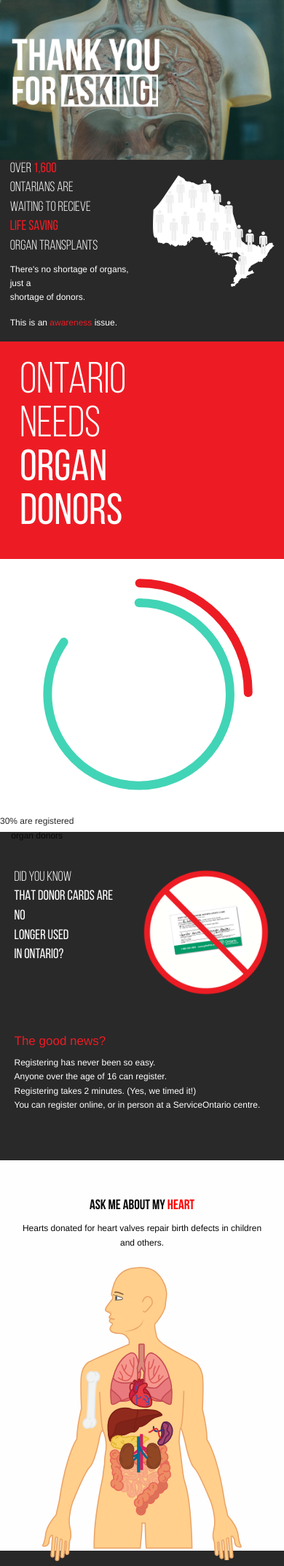
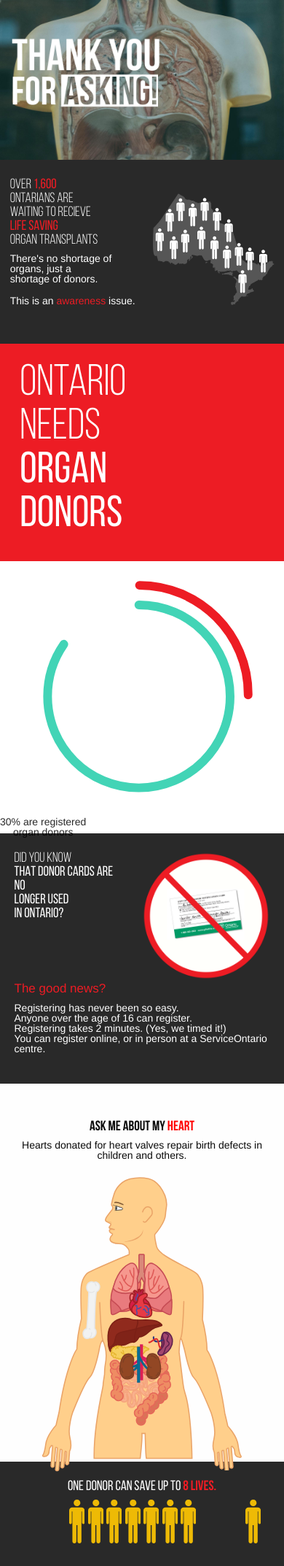
Before and after one commit to sdegrootefanshawe/Organ_Donation, a PHP site: page / in a window 390 px wide. Shown: the part 285-2431 px from the top of the page at 73% size. Run offline with PHP 8.4, Linux system fonts and the light colour scheme.

Commit message:
add new files

```diff
--- a/css/style.css
+++ b/css/style.css
@@ -30,11 +30,12 @@
   font-weight: 700; }
 
 p {
-  font-size: 12px !important; }
+  font-size: 14px !important;
+  line-height: 1 !important; }
 
 h3 {
   font-size: 24px;
-  line-height: 1;
+  line-height: 1 !important;
   padding-top: 25px;
   padding-bottom: 25px; }
 
@@ -103,12 +104,16 @@
   background-color: #ed1c24; }
 
 .map {
-  color: #fff; }
+  color: #fff;
+  padding-top: 25px;
+  padding-bottom: 25px; }
   .map span {
     color: #ed1c24; }
   .map h3 {
     font-family: "bebasbook";
-    padding-left: 7%; }
+    padding-left: 7%;
+    padding-top: 0;
+    padding-bottom: 0; }
     .map h3 span {
       font-family: "bebasregular"; }
     @media (min-width: 480px) {
@@ -166,10 +167,12 @@
   color: #fff;
   padding-left: 5%;
   padding-right: 5%;
-  padding-bottom: 50px; }
-  .donor-card div {
-    padding-top: 50px;
-    padding-bottom: 50px; }
+  padding-top: 25px;
+  padding-bottom: 25px; }
+  @media (min-width: 960px) {
+    .donor-card {
+      padding-top: 100px;
+      padding-bottom: 100px; } }
   .donor-card div img {
     max-width: 50%; }
   .donor-card div h3 {
--- a/index.html
+++ b/index.html
@@ -43,11 +43,11 @@
             <div class="mapsvg small-6 float-right column">
                 <svg version="1.1" xmlns="http://www.w3.org/2000/svg" xmlns:xlink="http://www.w3.org/1999/xlink" x="0px" y="0px" viewbox="0 0 400 400" style="enable-background:new 0 0 400 400;" xml:space="preserve">
 <style type="text/css">
-  .st0{fill:#cccccc;}
-  .st1{fill:#F0EFEF;}
+  .st01{fill:#565656;}
+  .st11111{fill:#ffffff;}
 </style>
 <g id="map">
-  <path class="st0" d="M370.4,241.9c0,0,0.1-0.1,0.1-0.2l-3-1.3l-0.7-6c0,0-3.4-1-8.7,1.2c-2.3,2.8-3.4,2.9-4.1,3.1
+  <path class="st01" d="M370.4,241.9c0,0,0.1-0.1,0.1-0.2l-3-1.3l-0.7-6c0,0-3.4-1-8.7,1.2c-2.3,2.8-3.4,2.9-4.1,3.1
     c-1.7,1.7-5.5,4.5-6,5.5c-0.4,1-1.1,3.5-2.2,2.6c-1.2-0.9-6.5-3.6-6.5-0.1c-0.2,1.2-1.2,1.5-2.1,1.1c-0.9-0.4-2.6-0.6-3.3-0.3
     c-0.7,0.3-1.6-0.1-2-1.2c-0.4-1.1-0.7-1.7-1.7-2c-1-0.4-1.3-1.2-1.4-2.2c-0.1-1-3.4-1.6-2.7-0.3c0.7,1.3,0.8,2.7-0.7,2.5
     c-1.5-0.2-4.9-1.2-5.6-2.8c-1.6-1-5.4-2.6-7.7-2.3c-2.3,0.2-8.2-0.1-9.4,1.4c-1.4-0.2-4.5-0.5-6.2,0.6c-0.8,0.3-1.2-0.5-1.3-0.9
@@ -129,7 +129,7 @@
     s-0.1-2,0.8-2c0.6,0.1,0.5-0.9,0.6-1.4c0.1-0.4,1.3-3.8,5.5-5.3c1.8-0.6,2.8-1.7,3-2.5c0.2-0.8,0.6-2.5,2.7-3.2
     c0.8-0.3,1-0.7,1.1-1.3c0.1-0.6,0.5-1.6,0.7-2.2c0.2-0.5,1.8-5.9,3.2-6.1c0.7-1.3,1.4-2.7,2-3.9c1.8-3.3,5.5-6.9,6.4-7
     c0.6-0.1,1.1-0.2,1.4-0.4c0.1-0.5,0.2-1.2,0.5-2.1C367.9,244.5,369.7,242.5,370.4,241.9z"/>
-  <path class="st0" d="M254,274.6c0.4,0.3,0.5,0.1,1-0.5c1-1.6-0.1-2.1-0.5-2l-0.3-0.1c0,0,1.3-3.8,1.6-5.2c0.4-1.4-1-1.6-1.4-1
+  <path class="st01" d="M254,274.6c0.4,0.3,0.5,0.1,1-0.5c1-1.6-0.1-2.1-0.5-2l-0.3-0.1c0,0,1.3-3.8,1.6-5.2c0.4-1.4-1-1.6-1.4-1
     c0,0-0.3-1.3-0.3-2c-0.7-0.7-1.6,0.8-1.5,1c0.1,0.3,0.1,0.6-0.1,0.9c-0.2,0.2-0.1,0.6-0.2,0.9c-0.1,0.3-0.3,0.3-0.5,0
     c-0.1-1.7-0.3-1.9-0.8-1.9c0-0.3-0.5-0.7-1-1.1c-0.2-1.6-1.4-1.2-1.9-0.6l-0.8-0.2c0,0-0.2,0.5-0.5,1.1c0,0.3-0.1,0.8-0.5,1
     c-0.4,0.2-0.3,0.8-0.1,1.2c-0.7,0.1-1-0.5-1.3-0.9c-0.6,0.1-0.9,0.1-1.5-0.5c-0.6-0.6-1,0.2-1.6,0.4c-0.5,0.2-1.9,1.3-2.2,1.7
@@ -138,15 +138,15 @@
     c0.6-0.5,1.3-0.3,3,0.1c2-0.4,3.3-0.3,4-0.2c0.8-0.2,1.2,0.2,1.7-0.1c0.5,0.6,2.5,0.8,2.5,0.8l-0.1-0.3l1.1,0l0.6,0.6
     c0,0,1.2,0.3,2.2,0.4c0,0,0.1,0.1,0.4,0.5c0.8-0.1,1.2,0.1,1.6,0.3c0.4,0.3,0.5,0.3,0.7,0.1c0.2-0.2,1.4-0.2,2.1-0.1
     C252.7,273.3,253.6,274.3,254,274.6z"/>
-  <path class="st0" d="M228.2,268.6c0.4-0.1-0.9,0.3-1-0.2c0-0.1,0-0.5-0.4-0.3c-1,0.2-1,0.9-1,1.4c-0.5,0.3-0.6,1.4-0.2,2
+  <path class="st01" d="M228.2,268.6c0.4-0.1-0.9,0.3-1-0.2c0-0.1,0-0.5-0.4-0.3c-1,0.2-1,0.9-1,1.4c-0.5,0.3-0.6,1.4-0.2,2
     c0.4-0.8,1.2-0.2,1.9,0.1c0.7,0.3,0.8-0.5,1.1-1c0.3-0.5,0.1-1,0.1-1.3C228.7,268.9,228.7,268.5,228.2,268.6z"/>
-  <path class="st0" d="M213.9,264.2c0.1,0.7,0.5,1.9,2.1,2.7c1,0.4,1.1,1.2,1.2,1.5c0.5,0,0.7,0,0.8-0.1c0.3-0.5,0.2-0.9,0.1-1.4
+  <path class="st01" d="M213.9,264.2c0.1,0.7,0.5,1.9,2.1,2.7c1,0.4,1.1,1.2,1.2,1.5c0.5,0,0.7,0,0.8-0.1c0.3-0.5,0.2-0.9,0.1-1.4
     c0.2-0.5,0.8-0.6,1.4-0.3C219.2,266,218.1,263.2,213.9,264.2z"/>
-  <polygon class="st0" points="180.1,236.5 178.5,238 178.5,238.8 179.9,239.1 182.5,238.6 184.4,237.3 184.3,236.5 181.9,236.1 	"/>
-  <path class="st0" d="M101.4,44.9c-15.3,22.9-41.8,62.5-46.8,69.6c-6.2,8.7-18.4,22.3-22.1,25.6l-0.4,0.3l0,0.5
+  <polygon class="st01" points="180.1,236.5 178.5,238 178.5,238.8 179.9,239.1 182.5,238.6 184.4,237.3 184.3,236.5 181.9,236.1 	"/>
+  <path class="st01" d="M101.4,44.9c-15.3,22.9-41.8,62.5-46.8,69.6c-6.2,8.7-18.4,22.3-22.1,25.6l-0.4,0.3l0,0.5
     c-0.1,11.2-4.1,74.1,4.2,76.8l0.1,2l2-0.1l-0.1-2c-2.2-42.7-3.6-68.4-4.1-76.4c4-3.8,15.6-16.8,22-25.6
     c5.1-7.2,31.5-46.7,46.9-69.7l0.5-0.7l-1.7-1.1L101.4,44.9z"/>
-  <path class="st0" d="M367.8,233.7l-0.6-0.2c-0.2,0-3.8-1.1-9.4,1.2l-0.2,0.1l-0.2,0.2c-1.9,2.3-2.7,2.5-3.3,2.7
+  <path class="st01" d="M367.8,233.7l-0.6-0.2c-0.2,0-3.8-1.1-9.4,1.2l-0.2,0.1l-0.2,0.2c-1.9,2.3-2.7,2.5-3.3,2.7
     c-0.1,0-0.2,0.1-0.3,0.1l-0.2,0.1l-0.2,0.2c-0.7,0.7-1.7,1.6-2.8,2.5c-1.9,1.6-3.1,2.6-3.4,3.3c-0.1,0.2-0.2,0.4-0.3,0.7
     c-0.1,0.3-0.4,1.1-0.6,1.4c-1-0.7-4.5-2.6-6.6-1.6c-0.5,0.2-1.3,0.9-1.3,2.4c0,0.1-0.1,0.3-0.2,0.3c-0.1,0.1-0.3,0-0.5,0
     c-1.1-0.6-3.1-0.7-4.1-0.3c0,0-0.1,0-0.2,0c-0.2-0.1-0.4-0.3-0.5-0.7c-0.5-1.2-0.9-2.1-2.2-2.6c-0.3-0.1-0.6-0.4-0.7-1.4
--- a/sass/style.scss
+++ b/sass/style.scss
@@ -3,12 +3,13 @@
 @import "spacing";
 
 p {
-    font-size: 12px !important;
+    font-size: 14px !important;
+    line-height: 1 !important;
 }
 
 h3 {
     font-size: 24px;
-    line-height: 1;
+    line-height: 1 !important;
     padding-top: $padding-v-small;
     padding-bottom: $padding-v-small;
 }
@@ -102,6 +103,8 @@
 
 .map {
     color: $white;
+    padding-top: $padding-v-small;
+    padding-bottom: $padding-v-small;
 
     span {
         color: $red;
@@ -110,6 +113,8 @@
     h3 {
         font-family: $bebasbook;
         padding-left: 7%;
+        padding-top: 0;
+        padding-bottom: 0;
 
         span {
             font-family: $bebasregular;
@@ -121,13 +126,9 @@
         }
         @media (min-width: $xsmall) {
             font-size: 50px;
-            padding-top: $padding-v-small;
-            padding-bottom: $padding-v-small;
         }
         @media (min-width: $small) {
             font-size: 75px;
-            padding-top: $padding-v-small;
-            padding-bottom: $padding-v-small;
         }
         @media (min-width: $large) {
             font-size: 100px;
@@ -190,11 +191,17 @@
     color: $white;
     padding-left: 5%;
     padding-right: 5%;
-    padding-bottom: $padding-v-medium;
+    padding-top: $padding-v-small;
+    padding-bottom: $padding-v-small;
+
+    @media (min-width: $small) {
+        padding-top: $padding-v-large;
+        padding-bottom: $padding-v-large;
+    }
 
     div {
-        padding-top: $padding-v-medium;
-        padding-bottom: $padding-v-medium;
+        // padding-top: $padding-v-medium;
+        // padding-bottom: $padding-v-medium;
 
         img {
             max-width: 50%;
@@ -228,8 +235,8 @@
             }
             @media (min-width: $large) {
                 font-size: 125px;
-                padding-top: $padding-v-large;
-                padding-bottom: $padding-v-large;
+                padding-top: $padding-v-medium;
+                padding-bottom: $padding-v-medium;
             }
         }
     }
@@ -295,8 +302,8 @@
       padding-bottom: $padding-v-medium;
     }
     @media (min-width: $large) {
-      padding-top: $padding-v-large;
-      padding-bottom: $padding-v-large;
+      padding-top: $padding-v-xlarge;
+      padding-bottom: $padding-v-xlarge;
     }
 
     h3 {
@@ -364,7 +371,7 @@
 
 .ekg {
     color: $white;
-    padding-top: $padding-v-small;
+    padding-top: $padding-v-large;
     // padding-bottom: $padding-v-large;
     h3 {
         padding-left: 5% !important;
@@ -412,6 +419,7 @@
             color: $white;
             font-family: $bebasbold;
             margin: 0;
+            padding-top: 10px;
             padding-left: 25px;
             padding-right: 25px;
             font-size: 100px;
@@ -423,6 +431,7 @@
             }
             @media (min-width: $medium) {
                 font-size: 300px;
+                padding-top: 10px;
             }
         }
 
```
Also changed, not shown: other parts of css/style.css (+10 -12 lines), other parts of index.html (+31 -28 lines), images/heart_text_short.jpg (added), images/thanks_asking.jpg. Lines whose indentation alone changed are shown as unchanged.
